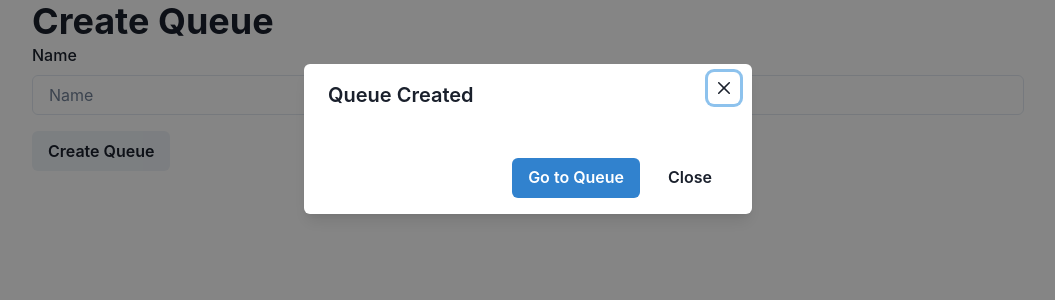
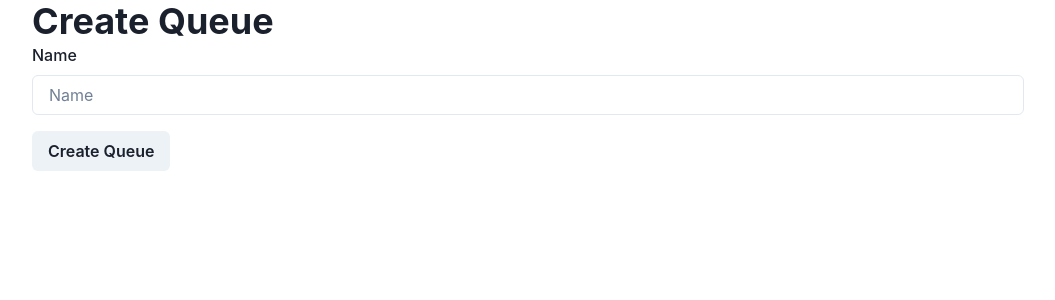
Before and after one commit to jonathanmtran/vnk, a Next.js app: page /queue/create in a window 1280 px wide. Shown: the top 300 px of the page, without its empty margins (112-1167 px from the left). Built offline with nearby package versions, Linux system fonts and the light colour scheme.

Commit message:
fix: addressed an issue where the modal appears on load

```diff
--- a/pages/queue/create.tsx
+++ b/pages/queue/create.tsx
@@ -24,7 +24,7 @@ interface handleCreateSuccessParams {
 export default function QueueCreate() {
   const toast = useToast();
   const [queueId, setQueueId] = useState("");
-  const [isModalOpen, setModalOpen] = useState(true);
+  const [isModalOpen, setModalOpen] = useState(false);
 
   function handleCreateSuccess(callback: handleCreateSuccessParams) {
     setQueueId(callback.id);
```
